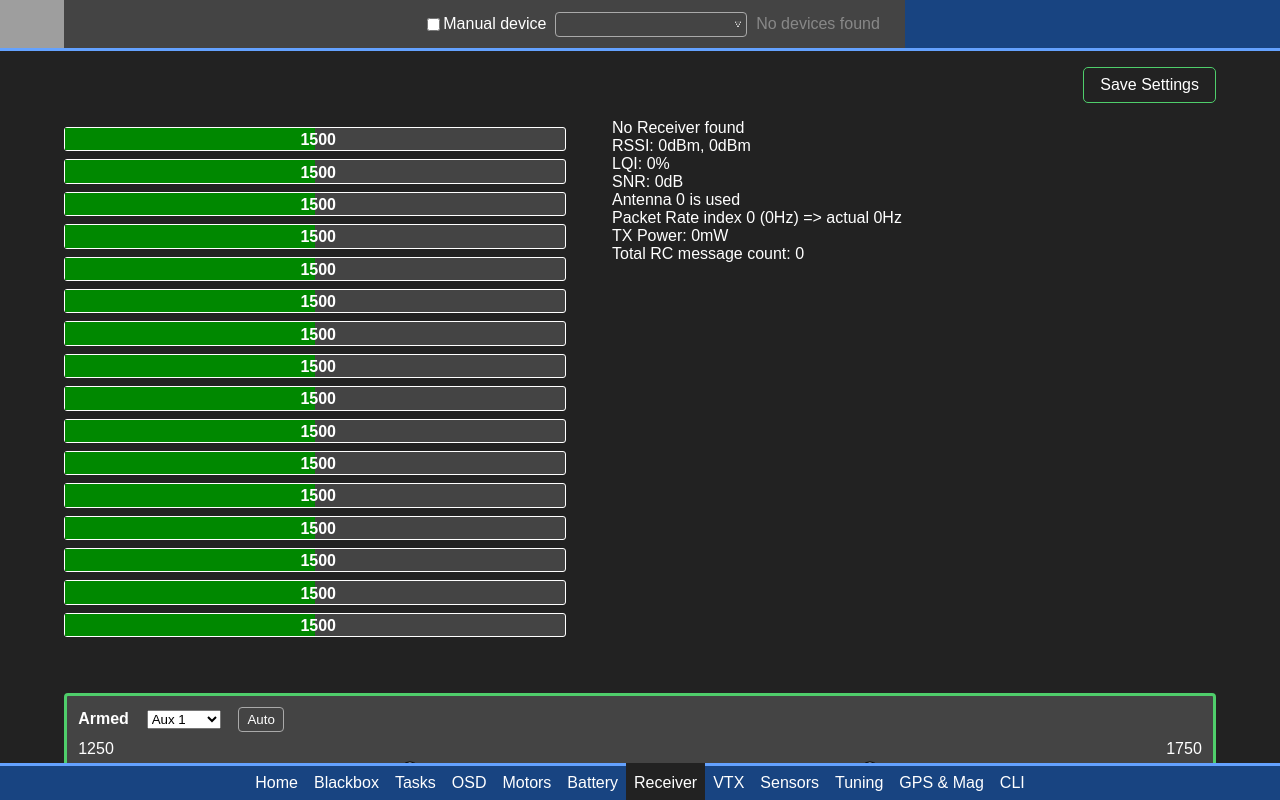
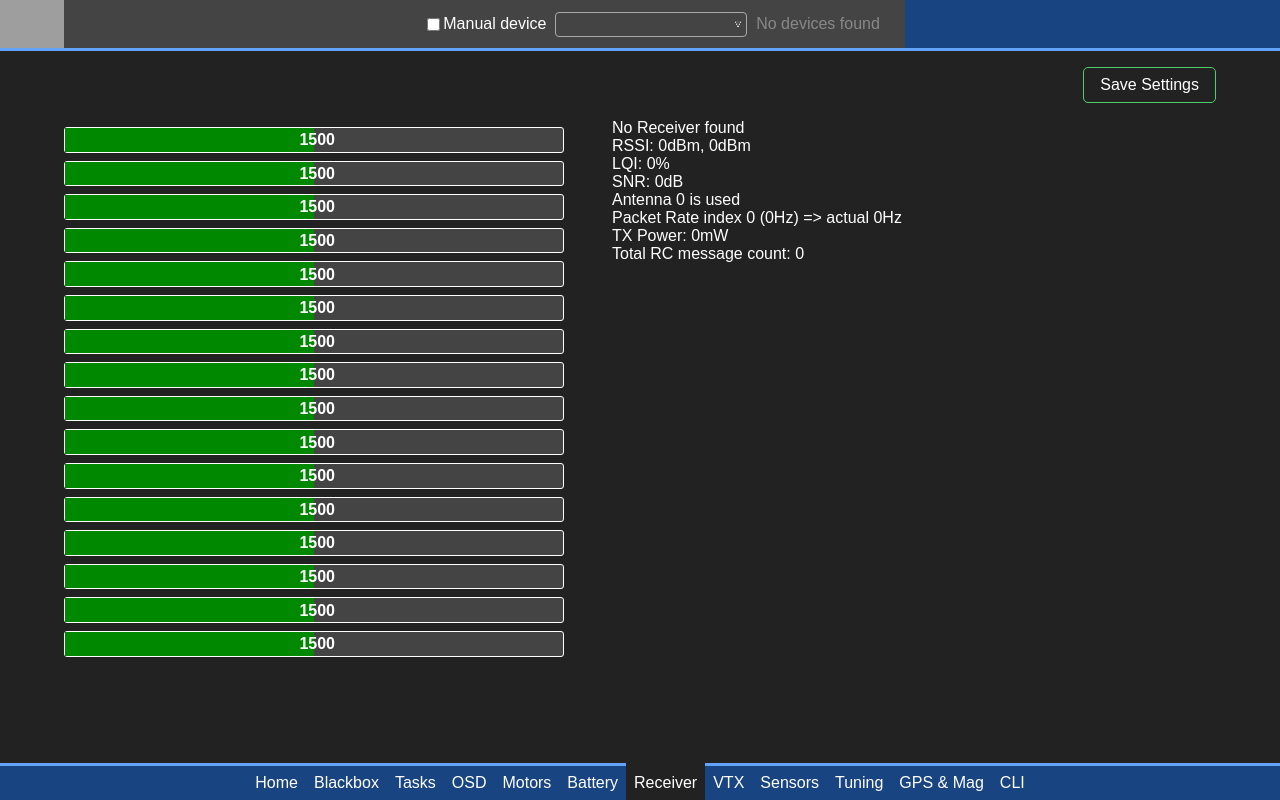
Before and after one commit to bastian2001/Kolibri-FC, a Vue app in the folder Configurator/: page /receiver in a window 1280 px wide. Built offline with nearby package versions, Linux system fonts and the light colour scheme; grey boxes are pictures that could not be loaded.

Commit message:
individual receiver page scrolling

```diff
--- a/Configurator/src/components/Channel.vue
+++ b/Configurator/src/components/Channel.vue
@@ -30,13 +30,14 @@ export default defineComponent({
 
 <style scoped>
 .channelOuter {
-	height: 1.4rem;
+	height: 1.6rem;
 	margin: 0.5rem 0px;
 	position: relative;
 	border-radius: 3px;
 	width: 100%;
-	border: 1px solid white;
+	border: .1rem solid white;
 	background-color: #444;
+	box-sizing: border-box;
 }
 
 .channelValue {
--- a/Configurator/src/views/Receiver.vue
+++ b/Configurator/src/views/Receiver.vue
@@ -153,9 +153,18 @@ export default defineComponent({
 
 <style scoped>
 #rxWrapper {
-	margin: 1rem auto;
-	width: 90vw;
-	max-width: 200vh;
+	padding: 1rem 5% 0px 5%;
+	width: 100%;
+	height: 100%;
+	display: flex;
+	flex-direction: column;
+	align-items: center;
+	overflow: hidden;
+	box-sizing: border-box;
+}
+
+.header {
+	width: 100%;
 }
 
 .saveBtn {
@@ -181,20 +190,30 @@ export default defineComponent({
 	flex-direction: row;
 	justify-content: space-between;
 	gap: 3rem;
+	overflow: hidden;
+}
+
+#rxFlex>* {
+	box-sizing: border-box;
 }
 
 #rxChannels {
 	min-width: 500px;
 	flex-grow: 1;
+	height: 100%;
+	box-sizing: border-box;
 }
 
 #rxSettings {
 	min-width: 200px;
 	flex-grow: 1;
+	height: 100%;
 }
 
 #rxModes {
 	min-width: 500px;
 	flex-grow: 1;
+	height: 100%;
+	overflow: auto;
 }
 </style>
```
